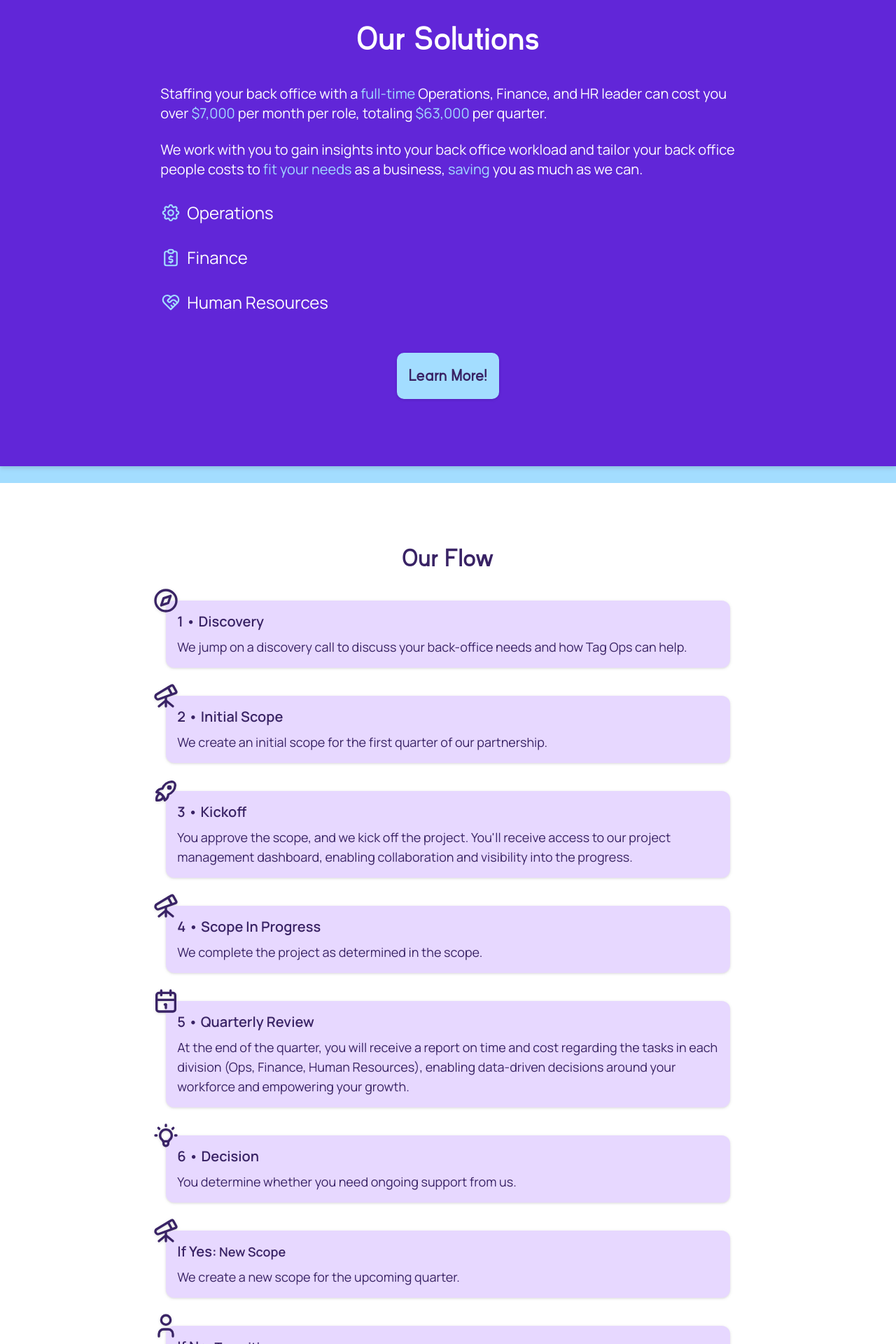
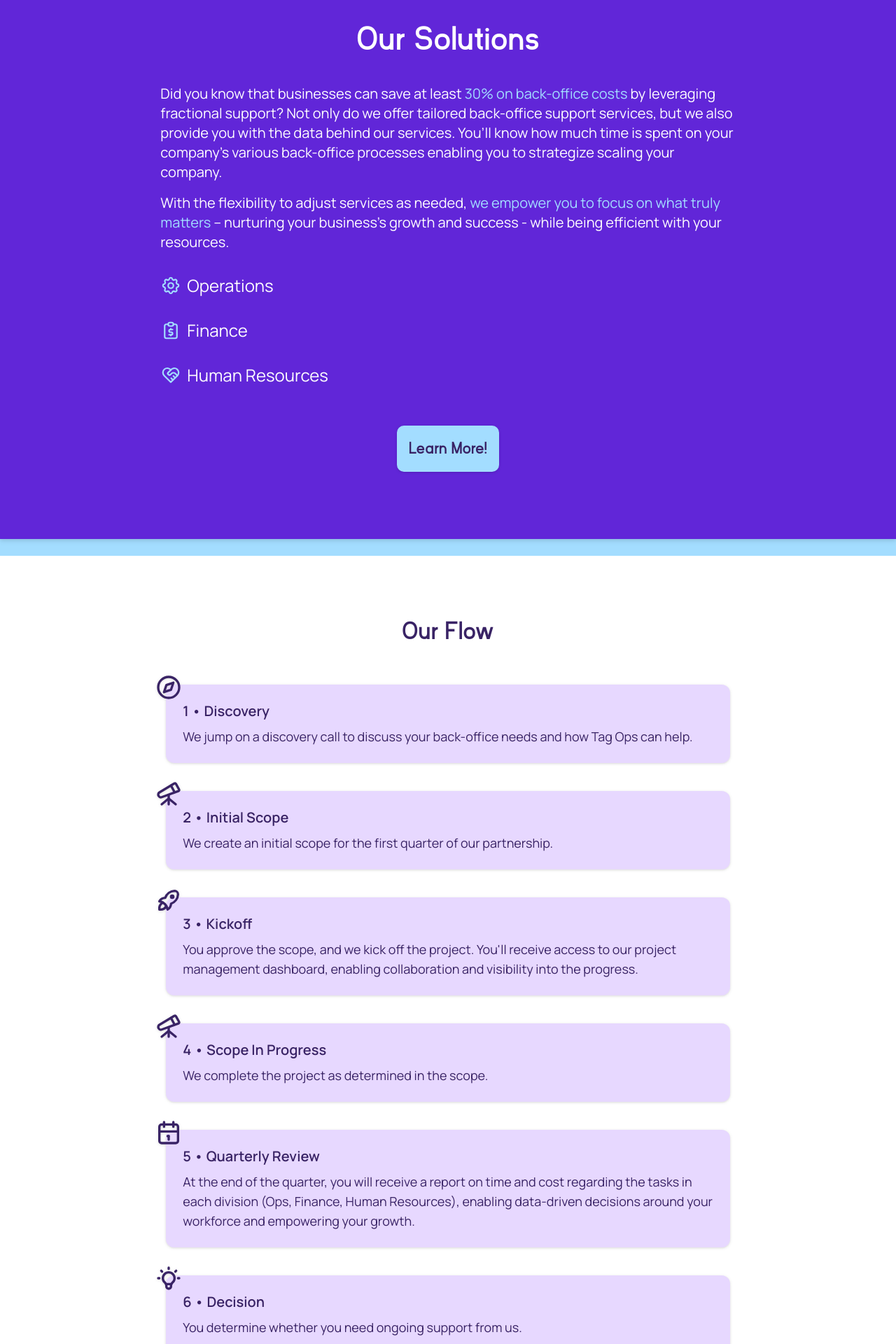
Before and after one commit to hicass/tag-ops-v3, a Next.js app: page / in a window 1280 px wide. Shown: the part 880-2800 px from the top of the page at 70% size. Built offline with nearby package versions, Linux system fonts and the light colour scheme.

Commit message:
Polish styling for very large screens

```diff
--- a/src/components/AboutPage/AboutPageContent.tsx
+++ b/src/components/AboutPage/AboutPageContent.tsx
@@ -7,7 +7,8 @@ import Blob from '@/components/Blob/Blob';
 export default function AboutPageContent() {
   return (
     <main className="flex flex-col items-center overflow-hidden">
-      <section className="w-full flex flex-col items-center my-8 p-6 md:w-2/3">
+      {/* Header */}
+      <section className="w-full flex flex-col items-center my-8 p-6 md:w-2/3 2xl:w-1/2">
         <h1 className="secret">About Us</h1>
         <h1 className="text-center text-5xl text-primary">Hello!</h1>
         <h2 className="mt-2 text-center text-xl md:text-2xl">
@@ -22,13 +23,14 @@ export default function AboutPageContent() {
         </p>
       </section>
 
-      <section className="relative">
+      {/* Mission */}
+      <section className="relative lg:w-full">
         <div className="w-full flex flex-col items-center my-8 p-10 bg-primary drop-shadow-md">
           <h1 className="text-center text-3xl text-background manrope-bold md:text-4xl">
             Our Mission
           </h1>
 
-          <p className="mt-4 text-background text-center md:text-2xl md:w-2/3">
+          <p className="mt-4 text-background text-center md:text-2xl md:w-2/3 2xl:w-1/2">
             We transform back offices with reliable systems, processes, and
             talent while empowering leadership with crucial insights into their
             operational costs.
@@ -41,7 +43,8 @@ export default function AboutPageContent() {
         </div>
       </section>
 
-      <section className="w-full flex flex-col items-center my-8 p-6 md:w-2/3">
+      {/* Story  */}
+      <section className="w-full flex flex-col items-center my-8 p-6 md:w-2/3 2xl:w-1/2">
         <h2 className="flex flex-row items-center gap-2 text-3xl manrope-bold text-primary md:text-4xl">
           Our Story
           <Image src="/icons/book.svg" alt="Book" width={40} height={40} />
@@ -100,7 +103,8 @@ export default function AboutPageContent() {
         </div>
       </section>
 
-      <section className="w-full flex flex-col items-center my-8 p-6 md:w-2/3">
+      {/* Team  */}
+      <section className="w-full flex flex-col items-center my-8 p-6 md:w-2/3 2xl:w-1/2">
         <h1 className="flex flex-row items-center gap-2 text-3xl text-primary manrope-bold md:text-4xl">
           Meet the team!
         </h1>
--- a/src/components/LandingPage/LandingPageContent.tsx
+++ b/src/components/LandingPage/LandingPageContent.tsx
@@ -26,6 +26,7 @@ export default function LandingPageContent() {
 
   return (
     <main className="flex flex-col items-center overflow-hidden">
+      {/* Header */}
       <section className="w-full flex flex-col items-center mt-12 p-6 md:h-96 sm:my-28 lg:flex-row lg:gap-16 lg:w-3/4">
         <h1 className="secret">Tag Ops</h1>
         <div className="flex flex-col gap-4 md:w-full">
@@ -54,29 +55,35 @@ export default function LandingPageContent() {
         )}
       </section>
 
+      {/* Our Solutions */}
       <section className="w-full mt-14 sm:mt-28 relative">
         <div className="flex flex-col items-center p-6 bg-primary drop-shadow-md z-10 py-14 sm:py-24">
           <h2 className="text-3xl text-background sm:text-5xl">
             Our Solutions
           </h2>
 
-          <div className="flex flex-col mt-4 gap-2 sm:mt-10 md:w-2/3">
+          <div className="flex flex-col mt-4 gap-4 sm:mt-10 md:w-2/3 2xl:w-1/2">
             <p className="text-background sm:text-xl">
-              Staffing your back office with a{' '}
-              <span className="text-accent">full-time</span> Operations,
-              Finance, and HR leader can cost you over{' '}
-              <span className="text-accent">$7,000</span> per month per role,
-              totaling <span className="text-accent">$63,000</span> per quarter.
+              Did you know that businesses can save at least
+              <span className="text-accent"> 30% on back-office costs </span> by
+              leveraging fractional support? Not only do we offer tailored
+              back-office support services, but we also provide you with the
+              data behind our services. You’ll know how much time is spent on
+              your company's various back-office processes enabling you to
+              strategize scaling your company.
             </p>
-            <p className="text-background sm:text-xl sm:mt-4">
-              We work with you to gain insights into your back office workload
-              and tailor your back office people costs to{' '}
-              <span className="text-accent">fit your needs</span> as a business,{' '}
-              <span className="text-accent">saving</span> you as much as we can.
+            <p className="text-background sm:text-xl">
+              With the flexibility to adjust services as needed,
+              <span className="text-accent">
+                {' '}
+                we empower you to focus on what truly matters{' '}
+              </span>{' '}
+              – nurturing your business's growth and success - while being
+              efficient with your resources.
             </p>
           </div>
 
-          <div className="flex flex-col w-full mt-4  md:w-2/3">
+          <div className="flex flex-col w-full mt-4 md:w-2/3 2xl:w-1/2">
             <Link
               href="/operations"
               className="flex flex-row items-center py-4 gap-2"
@@ -137,12 +144,13 @@ export default function LandingPageContent() {
         <div className="bg-accent w-full h-6"></div>
       </section>
 
-      <section className="flex flex-col items-center mt-4 p-6 sm:mt-16 md:w-2/3">
+      {/* Our Flow */}
+      <section className="flex flex-col items-center gap-4 m4-4 p-6 sm:mt-16 md:w-2/3 2xl:w-1/2">
         <h2 className="text-3xl sm:text-4xl">Our Flow</h2>
 
         <div className="w-full">
-          <div className="relative my-10 p-4 bg-secondarylight rounded-xl drop-shadow">
-            <div className="w-10 h-10 absolute top-0 left-0 -ml-5 -mt-5">
+          <div className="relative my-10 p-6 bg-secondarylight rounded-xl drop-shadow">
+            <div className="w-10 h-10 absolute top-0 left-0 -ml-4 -mt-4">
               <Image
                 src="/icons/compass.svg"
                 alt="Compass"
@@ -160,8 +168,8 @@ export default function LandingPageContent() {
             </p>
           </div>
 
-          <div className="relative my-10 p-4 bg-secondarylight rounded-xl drop-shadow">
-            <div className="w-10 h-10 absolute top-0 left-0 -ml-5 -mt-5">
+          <div className="relative my-10 p-6 bg-secondarylight rounded-xl drop-shadow">
+            <div className="w-10 h-10 absolute top-0 left-0 -ml-4 -mt-4">
               <Image
                 src="/icons/telescope.svg"
                 alt="Telescope"
@@ -180,8 +188,8 @@ export default function LandingPageContent() {
             </p>
           </div>
 
-          <div className="relative my-10 p-4 bg-secondarylight rounded-xl drop-shadow">
-            <div className="w-10 h-10 absolute top-0 left-0 -ml-5 -mt-5">
+          <div className="relative my-10 p-6 bg-secondarylight rounded-xl drop-shadow">
+            <div className="w-10 h-10 absolute top-0 left-0 -ml-4 -mt-4">
               <Image
                 src="/icons/rocket.svg"
                 alt="Rocket"
@@ -199,8 +207,8 @@ export default function LandingPageContent() {
             </p>
           </div>
 
-          <div className="relative my-10 p-4 bg-secondarylight rounded-xl drop-shadow">
-            <div className="w-10 h-10 absolute top-0 left-0 -ml-5 -mt-5">
+          <div className="relative my-10 p-6 bg-secondarylight rounded-xl drop-shadow">
+            <div className="w-10 h-10 absolute top-0 left-0 -ml-4 -mt-4">
               <Image
                 src="/icons/telescope.svg"
                 alt="Telescope"
@@ -218,8 +226,8 @@ export default function LandingPageContent() {
             </p>
           </div>
 
-          <div className="relative my-10 p-4 bg-secondarylight rounded-xl drop-shadow">
-            <div className="w-10 h-10 absolute top-0 left-0 -ml-5 -mt-5">
+          <div className="relative my-10 p-6 bg-secondarylight rounded-xl drop-shadow">
+            <div className="w-10 h-10 absolute top-0 left-0 -ml-4 -mt-4">
               <Image
                 src="/icons/calendar.svg"
                 alt="Calendar"
@@ -240,8 +248,8 @@ export default function LandingPageContent() {
             </p>
           </div>
 
-          <div className="relative my-10 p-4 bg-secondarylight rounded-xl drop-shadow">
-            <div className="w-10 h-10 absolute top-0 left-0 -ml-5 -mt-5">
+          <div className="relative my-10 p-6 bg-secondarylight rounded-xl drop-shadow">
+            <div className="w-10 h-10 absolute top-0 left-0 -ml-4 -mt-4">
               <Image
                 src="/icons/bulb.svg"
                 alt="Light Bulb"
@@ -259,8 +267,8 @@ export default function LandingPageContent() {
             </p>
           </div>
 
-          <div className="relative my-10 p-4 bg-secondarylight rounded-xl drop-shadow">
-            <div className="w-10 h-10 absolute top-0 left-0 -ml-5 -mt-5">
+          <div className="relative my-10 p-6 bg-secondarylight rounded-xl drop-shadow">
+            <div className="w-10 h-10 absolute top-0 left-0 -ml-4 -mt-4">
               <Image
                 src="/icons/telescope.svg"
                 alt="Telescope"
@@ -281,8 +289,8 @@ export default function LandingPageContent() {
             </p>
           </div>
 
-          <div className="relative my-10 p-4 bg-secondarylight rounded-xl drop-shadow">
-            <div className="w-10 h-10 absolute top-0 left-0 -ml-5 -mt-5">
+          <div className="relative my-10 p-6 bg-secondarylight rounded-xl drop-shadow">
+            <div className="w-10 h-10 absolute top-0 left-0 -ml-4 -mt-4">
               <Image
                 src="/icons/user.svg"
                 alt="Person"
@@ -309,17 +317,21 @@ export default function LandingPageContent() {
           Analytics Empowerment
         </h3>
 
-        <div className="flex flex-col items-center mt-4 md:mt-6 lg:mt-6 gap-4">
-          <div className="w-full sm:w-2/3 md:w-2/3 lg:w-1/2 mt-6">
+        <div className="flex flex-col items-center mt-4 gap-4">
+          <div className="flex flex-col gap-4 w-full sm:w-2/3 md:w-2/3 lg:w-1/2 mt-6">
+            <div className="border-4 border-secondarylight padding-2 rounded-xl drop-shadow">
               <Image
                 src="/images/dashboard.png"
                 alt="Teamwork Dashboard"
                 layout="responsive"
+                className="rounded-xl"
                 objectFit="cover"
                 width={1010}
                 height={638}
               />
-            <div className="flex flex-row items-center gap-2">
+            </div>
+
+            <div className="flex w-full flex-row items-center gap-2">
               <p className="sm:text-lg">Powered By: </p>
               <div className="w-1/3">
                 <Link href="https://www.teamwork.com/" target="_blank">
@@ -336,7 +348,7 @@ export default function LandingPageContent() {
             </div>
           </div>
 
-          <p className="mt-4 sm:text-lg">
+          <p className="mt-6 sm:text-lg">
             Our project management software empowers your business with
             analytics, not only on tasks and project budgets but also a
             breakdown of how much time is spent on any specific task within any
@@ -345,7 +357,8 @@ export default function LandingPageContent() {
         </div>
       </section>
 
-      <section className="flex flex-col items-center p-6 sm:mt-16 md:w-2/3">
+      {/* Testimonials */}
+      <section className="flex flex-col items-center p-6 sm:mt-16 md:w-2/3 2xl:w-1/2">
         <h2 className="text-3xl sm:text-4xl">
           See what our clients are saying...
         </h2>
--- a/src/components/ServicePage/ServicePageContent.tsx
+++ b/src/components/ServicePage/ServicePageContent.tsx
@@ -15,20 +15,22 @@ export default function SerivcePageContent({
 }: any) {
   return (
     <main className="flex flex-col items-center overflow-hidden">
+      {/* Header */}
       <section className="w-full bg-primary mb-8 drop-shadow-md">
         <div className="w-full flex flex-col items-center my-12 p-10">
           <h1 className="text-3xl text-background sm:text-5xl">
             {serviceName}
           </h1>
 
-          <p className="mt-4 text-lg text-background md:text-2xl md:text-center md:w-2/3">
+          <p className="mt-4 text-lg text-background md:text-2xl md:text-center md:w-2/3 2xl:w-1/2">
             {serviceDescription}
           </p>
         </div>
       </section>
 
+      {/* Inefficiencies */}
       <section className="flex flex-col items-center">
-        <div className="my-8 p-10 md:w-2/3">
+        <div className="my-8 p-10 md:w-2/3 2xl:w-1/2">
           <h2 className="flex flex-col items-center gap-6 w-full text-2xl sm:text-3xl">
             <div className="w-10 h-10">
               <Image
@@ -52,7 +54,8 @@ export default function SerivcePageContent({
         </div>
       </section>
 
-      <section className="w-full flex flex-col items-center mb-8 p-6 gap-2 md:w-2/3">
+      {/* Services */}
+      <section className="w-full flex flex-col items-center mb-8 p-6 gap-2 md:w-2/3 2xl:w-1/2">
         <h2 className="flex flex-row items-center text-3xl">
           How we can help:
         </h2>
```
Lines whose indentation alone changed are shown as unchanged.
